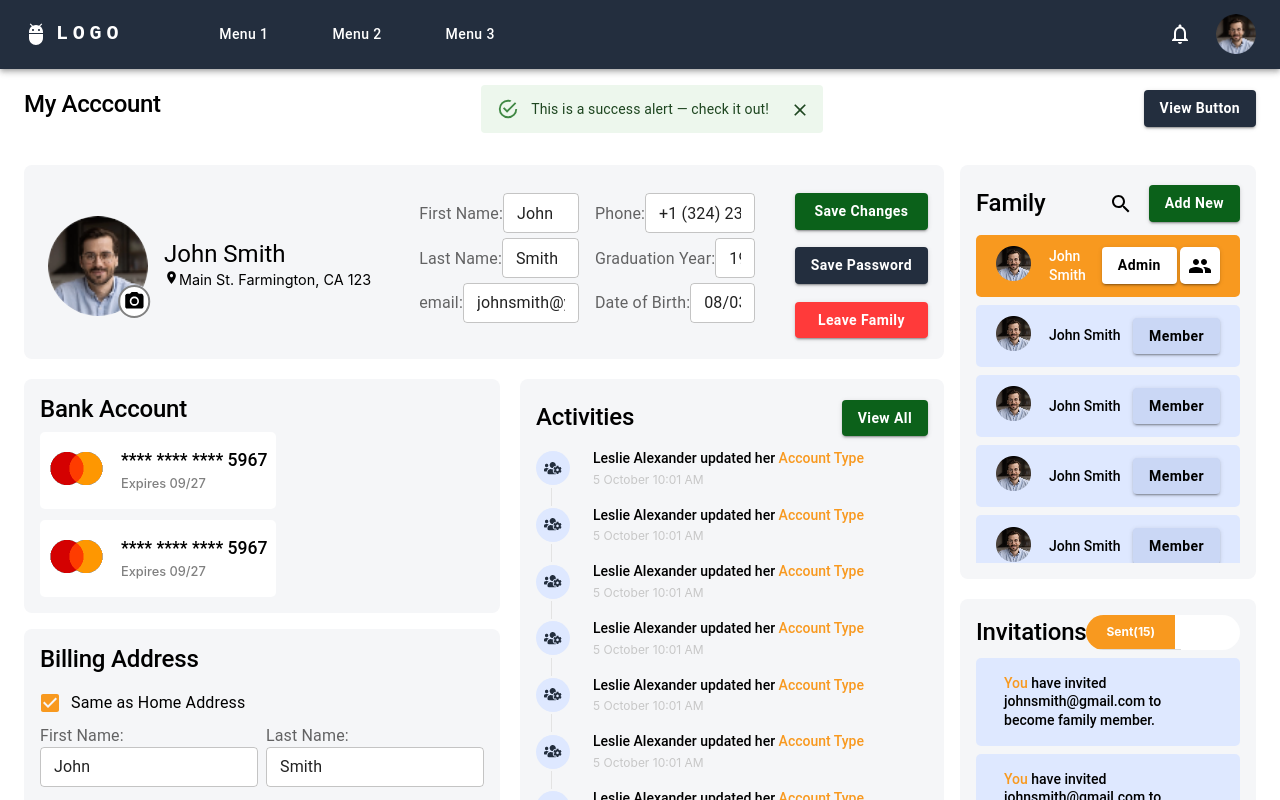
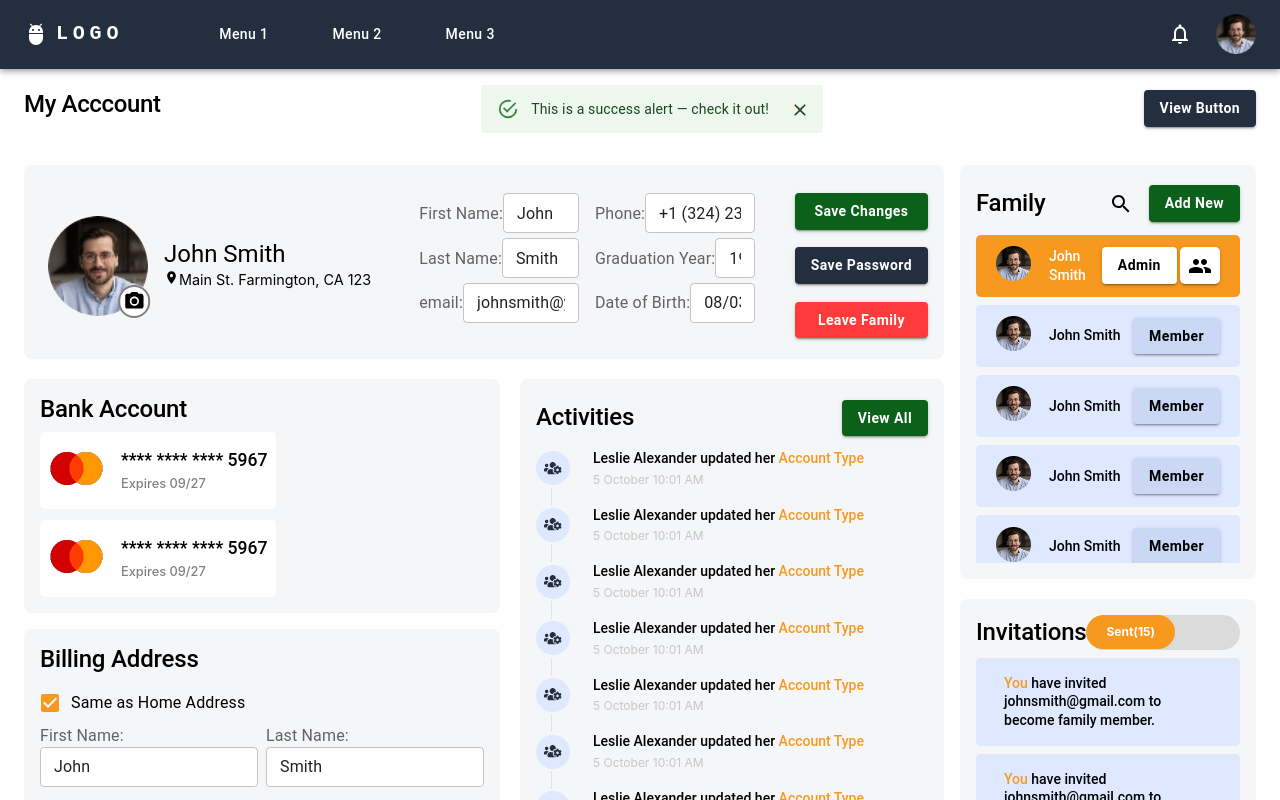
Before and after one commit to numanshaikh25/nattyhatty-assignment, a React (Create React App) app: page / in a window 1280 px wide. Shown: the top 800 px of the page. Built offline with nearby package versions, Linux system fonts and the light colour scheme.

Commit message:
Invitation tab design corrected

```diff
--- a/src/components/Tabs/Tabs.css
+++ b/src/components/Tabs/Tabs.css
@@ -11,7 +11,8 @@
   position: relative;
   border-radius: 35px;
   overflow: hidden;
-  background: #fff;
+  /* background: #fff; */
+  background: #dbdbdb;
   height: 35px;
   user-select: none;
 }
@@ -48,6 +49,7 @@
 .tab-slider--trigger.active {
   color: #fff;
   background: #f8991f;
+  border-radius: 25px !important;
 }
 .MuiBox-root.css-19kzrtu {
   padding: 13.8px !important;
```
